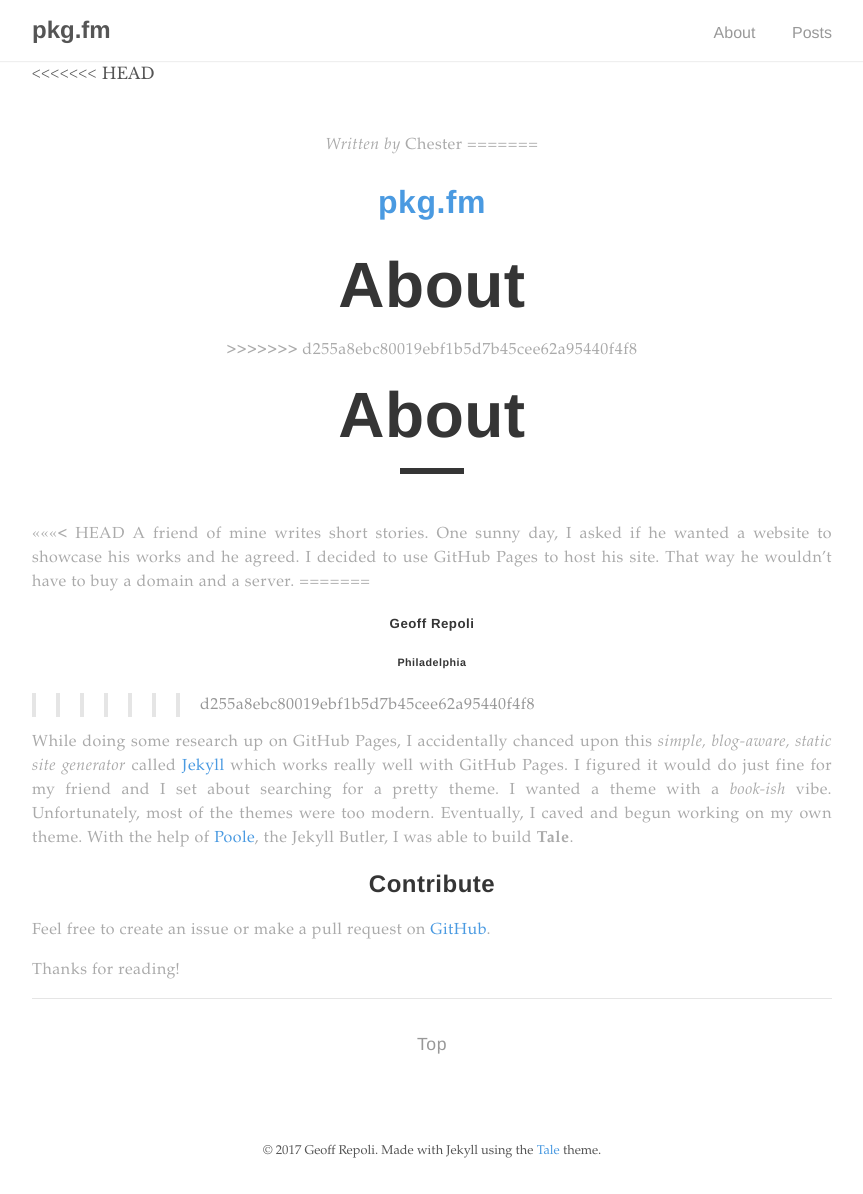
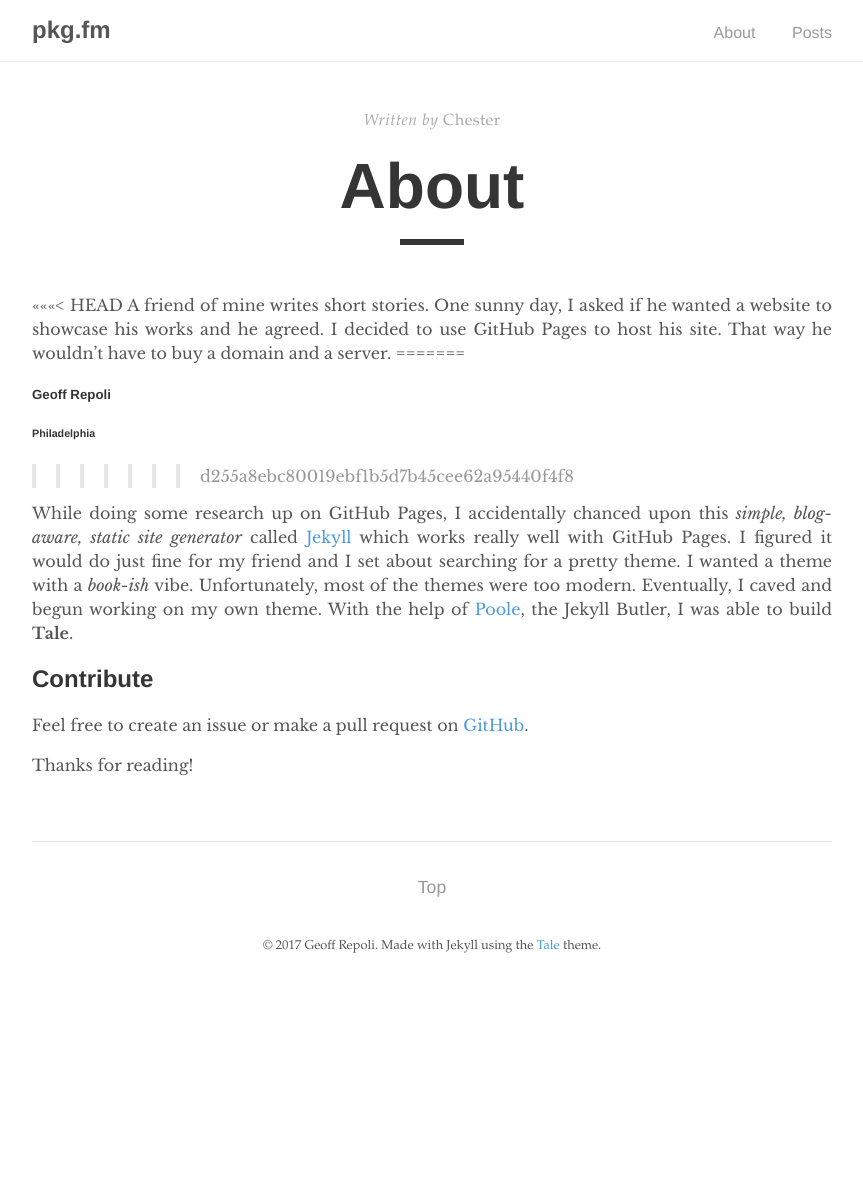
Before and after one commit to geoffrepoli/pkg.fm, a Jekyll site: the page built from about.md, in a window 1280 px wide. Shown: the whole page, without its empty margins (208-1071 px from the left). Built offline with Jekyll 4.4.1, drawn with Linux system fonts in a browser that asks for light colours; after the commit the page ends 989 px from its top, so only the background shows below that.

Commit message:
EDIT post.html

```diff
--- a/_layouts/post.html
+++ b/_layouts/post.html
@@ -1,7 +1,6 @@
 ---
 layout: default
 ---
-<<<<<<< HEAD
 
 <div class="post">
   <div class="post-info">
@@ -11,17 +10,6 @@
       <br>
       <span>on&nbsp;</span><time datetime="{{ page.date }}">{{ page.date | date: "%B %d, %Y" }}</time>
     {% endif %}
-=======
-<header class="masthead">
-  <h1 class="masthead-title--small">
-    <a href="{{ site.baseurl }}/">{{ site.title }}</a>
-  </h1>
-</header>
-<div class="container-post">
-  <h1 class="post-title">{{ page.title }}</h1>
-  <div class="post-date">
-    <time>{{ page.date | date_to_string }}</time>
->>>>>>> d255a8ebc80019ebf1b5d7b45cee62a95440f4f8
   </div>
 
   <h1 class="post-title">{{ page.title }}</h1>
```
